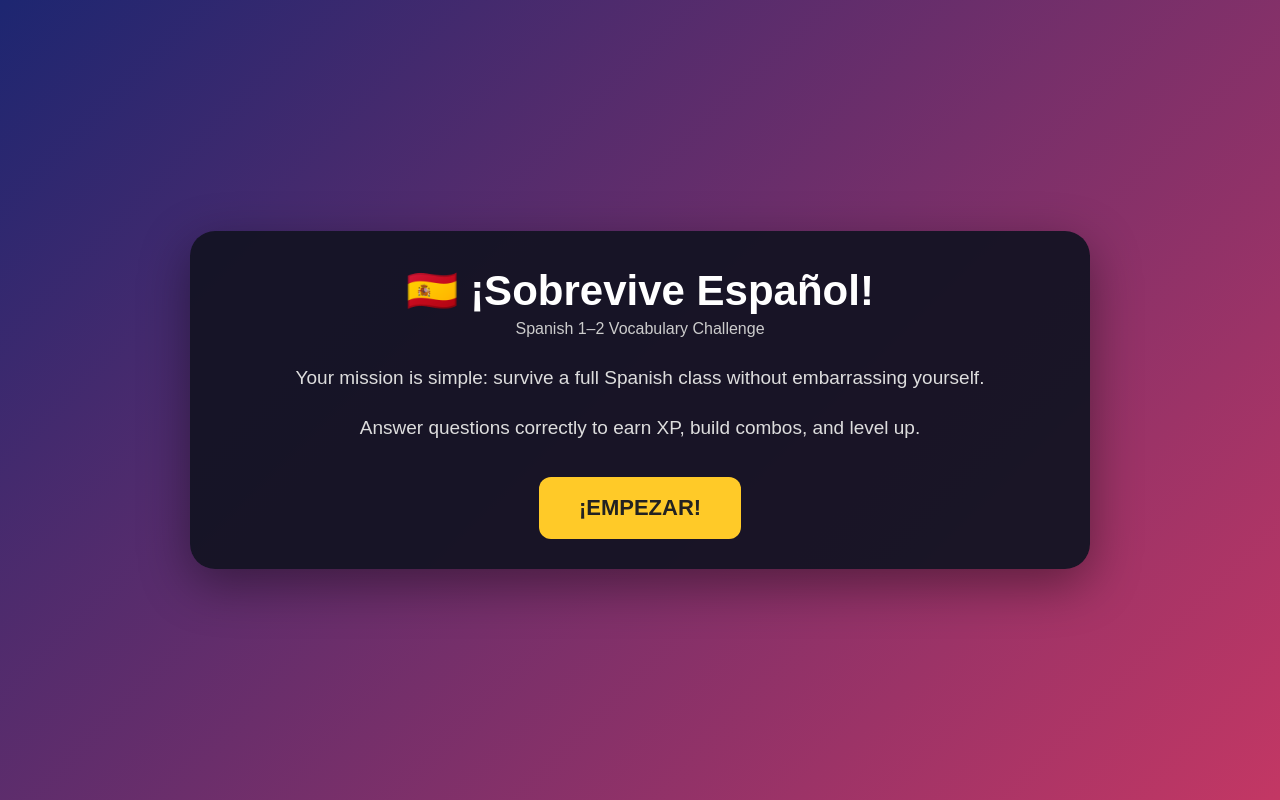
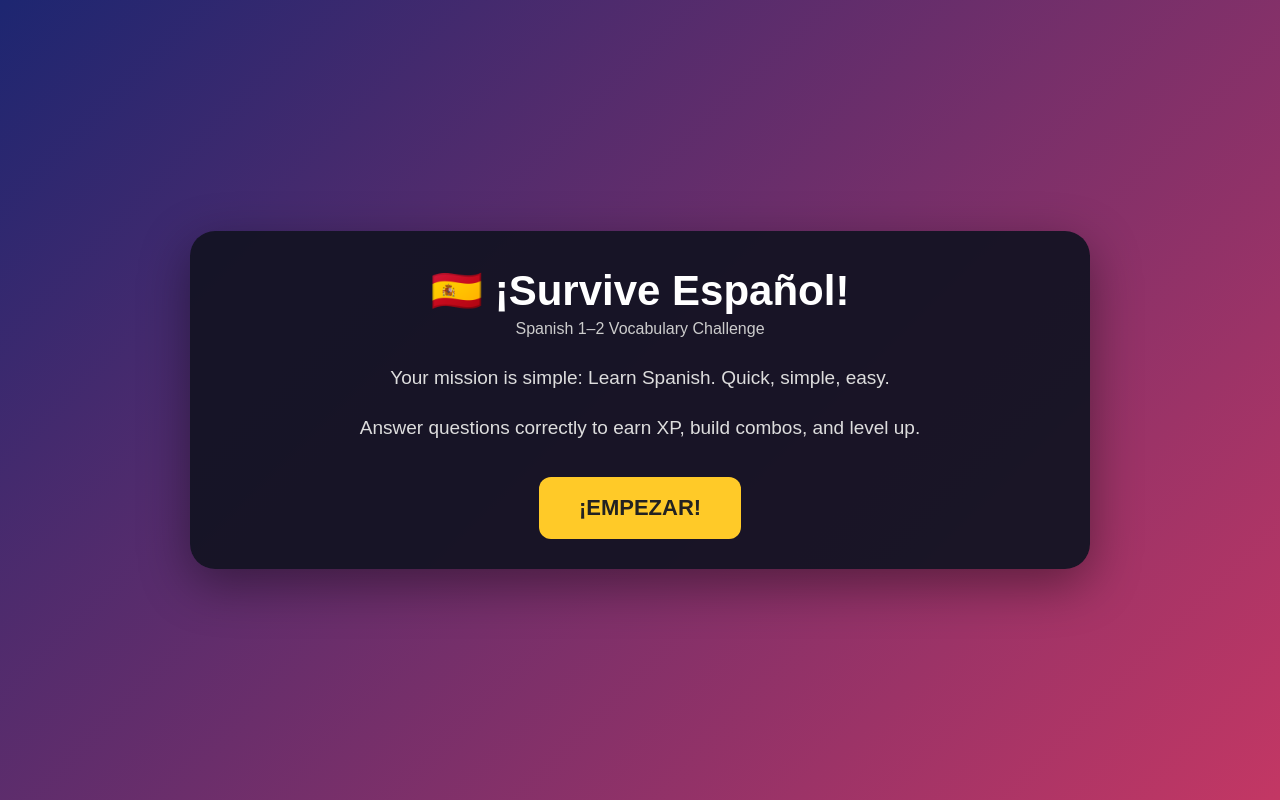
Before and after one commit to bellscoder/spanish-game, a plain HTML site: page index.html in a window 1280 px wide. Drawn offline with Linux system fonts and the light colour scheme.

Commit message:
Change game title and text to English
Updated text to change the title and instructions to English.

```diff
--- a/index.html
+++ b/index.html
@@ -3,7 +3,7 @@
 <head>
 <meta charset="UTF-8">
 <meta name="viewport" content="width=device-width, initial-scale=1.0">
-<title>¡Sobrevive Español!</title>
+<title>¡Survive Español!</title>
 
 <style>
     * {
@@ -205,15 +205,14 @@
     <!-- START SCREEN -->
     <div id="startScreen" class="start-screen">
 
-        <h1>🇪🇸 ¡Sobrevive Español!</h1>
+        <h1>🇪🇸 ¡Survive Español!</h1>
 
         <div class="subtitle">
             Spanish 1–2 Vocabulary Challenge
         </div>
 
         <p>
-            Your mission is simple: survive a full Spanish class
-            without embarrassing yourself.
+            Your mission is simple: Learn Spanish. Quick, simple, easy.
         </p>
 
         <p>
@@ -231,7 +230,7 @@
     <!-- GAME SCREEN -->
     <div id="gameScreen" class="hidden">
 
-        <h1>🇪🇸 ¡Sobrevive Español!</h1>
+        <h1>🇪🇸 ¡Survive Español!</h1>
 
         <div class="stats">
 
@@ -289,13 +288,13 @@
     <!-- GAME OVER -->
     <div id="gameOver" class="game-over hidden">
 
-        <h1 id="finalTitle">🏆 ¡Terminaste!</h1>
+        <h1 id="finalTitle">🏆 ¡You finished! </h1>
 
         <p id="finalScore"></p>
         <p id="finalMessage"></p>
 
         <button class="start" onclick="startGame()">
-            Jugar otra vez
+            Play Again?
         </button>
 
     </div>
```
